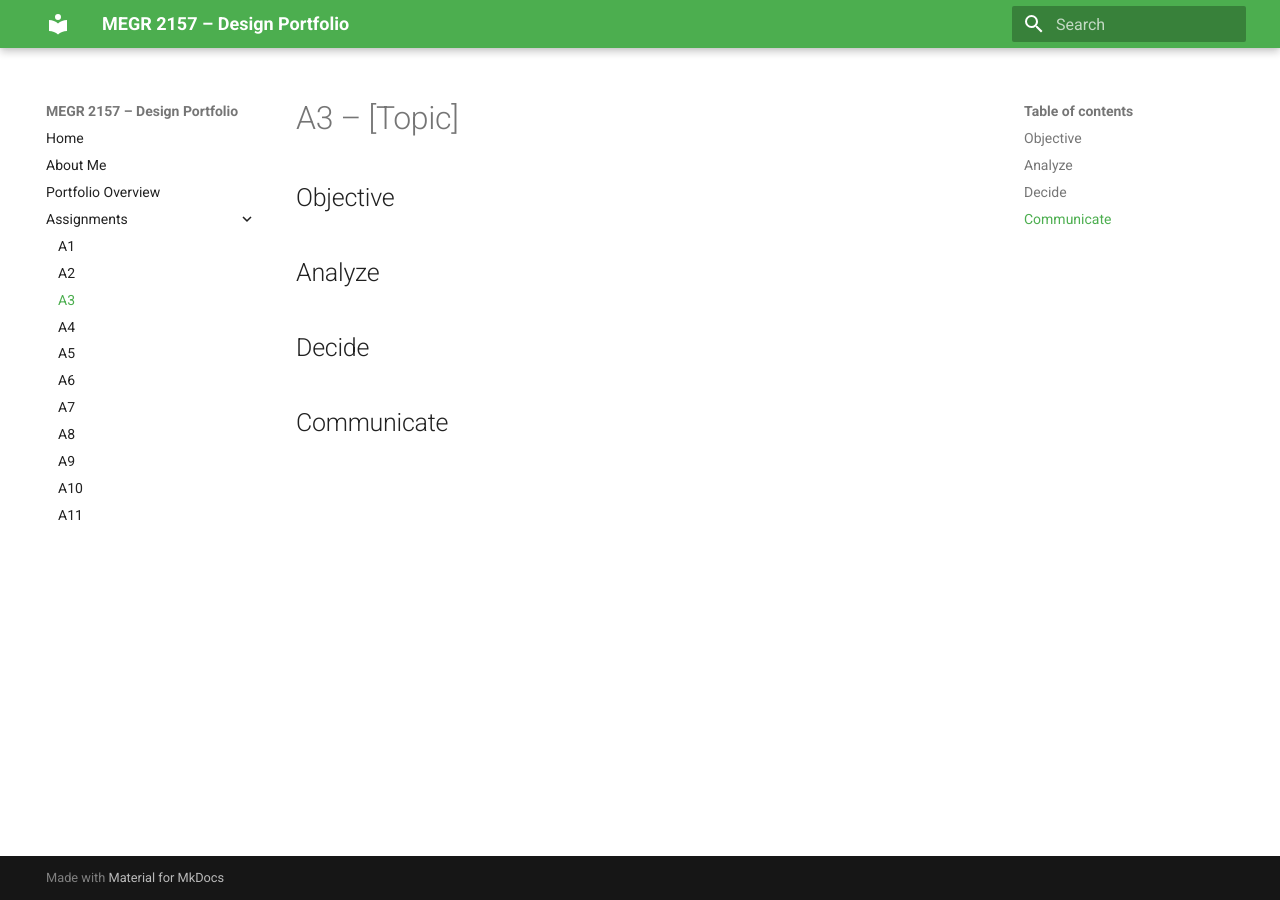
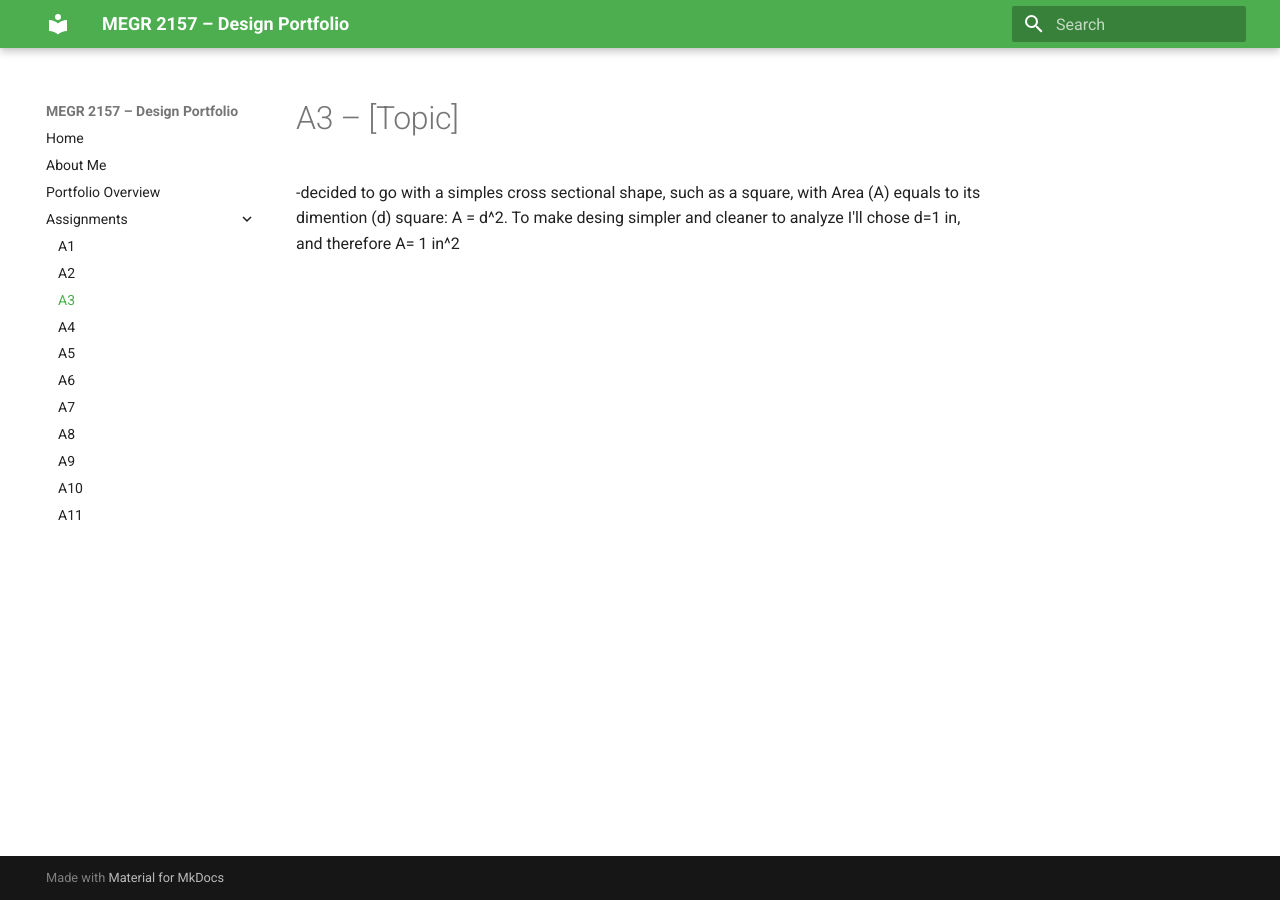
Before and after one commit to abatisti/megr2157-portfolio, an MkDocs documentation site: the page built from docs/assignments/A03/index.md, in a window 1280 px wide. Built offline with MkDocs 1.6.1 and Material for MkDocs 9.7.7, drawn with Linux system fonts in a browser that asks for light colours.

Commit message:
Update index.md

```diff
--- a/docs/assignments/A03/index.md
+++ b/docs/assignments/A03/index.md
@@ -1,12 +1,4 @@
 # A3 – [Topic]
 
-## Objective
-
-
-## Analyze
-
-
-## Decide
-
-
-## Communicate
+-decided to go with a simples cross sectional shape, such as a square, with Area (A) equals to its dimention (d) square: A = d^2.
+To make desing simpler and cleaner to analyze I'll chose d=1 in, and therefore A= 1 in^2
```
